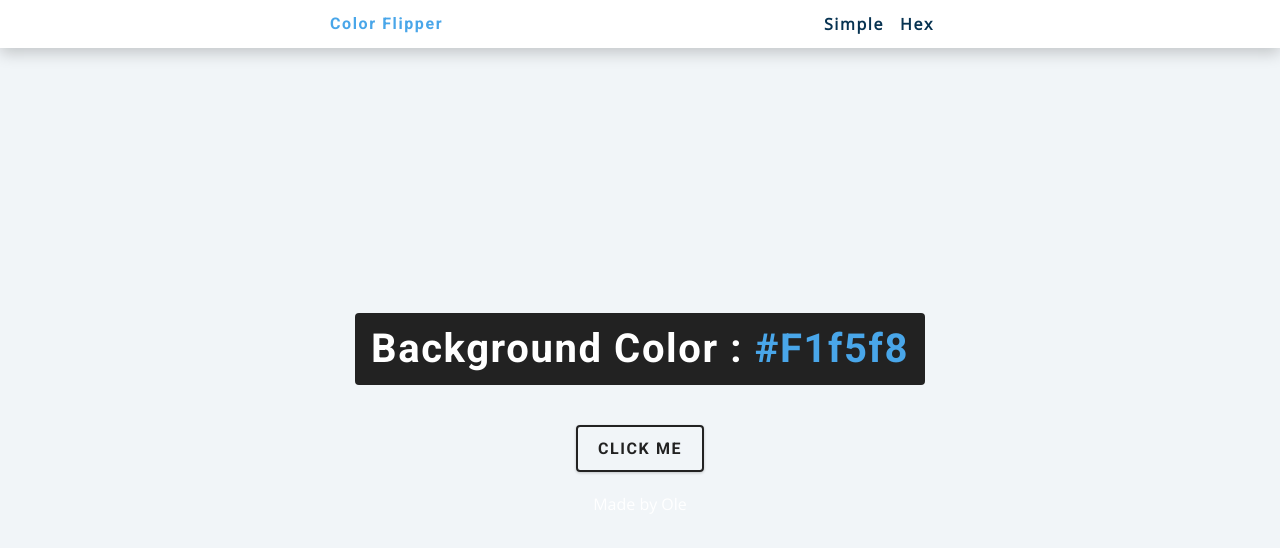
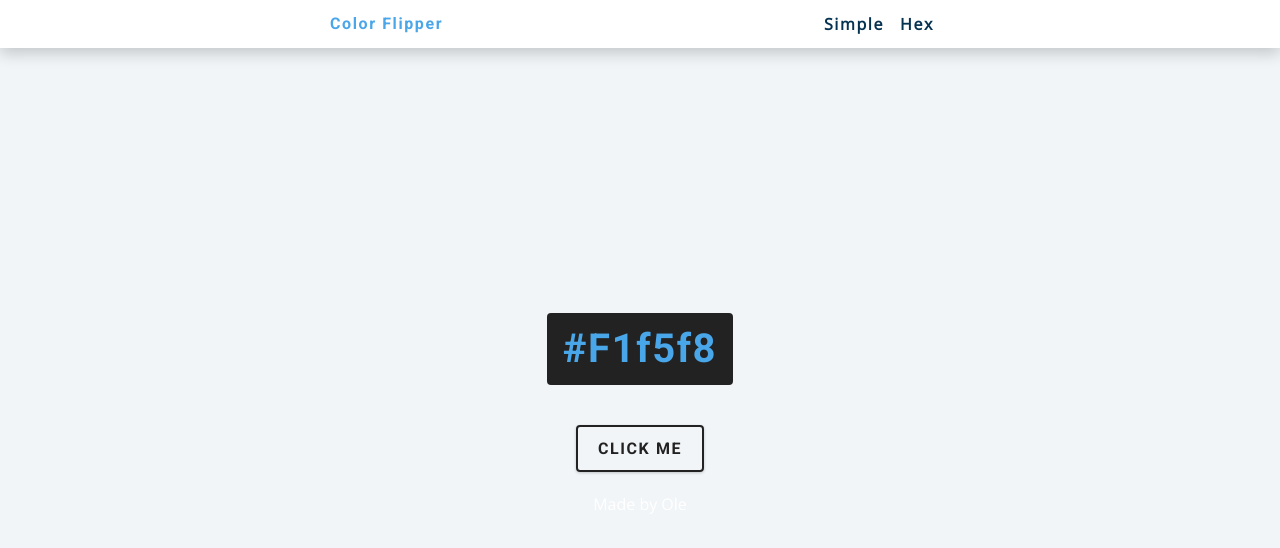
Before and after one commit to ardhiS/color-flipper-johns-milga, a plain HTML site: page hex.html in a window 1280 px wide. Drawn offline with nearby package versions, Linux system fonts and the light colour scheme.

Commit message:
menghapus nama background-color

```diff
--- a/hex.html
+++ b/hex.html
@@ -21,7 +21,7 @@
     </nav>
     <main>
       <div class="container">
-        <h2>background color : <span class="color">#f1f5f8</span></h2>
+        <h2><span class="color">#f1f5f8</span></h2>
         <button class="btn btn-hero" id="btn">click me</button>
         <p class="container" style="margin-top: 20px; color: white">Made by Ole</p>
       </div>
```
Also changed, not shown: index.html (+1 -1 lines).
